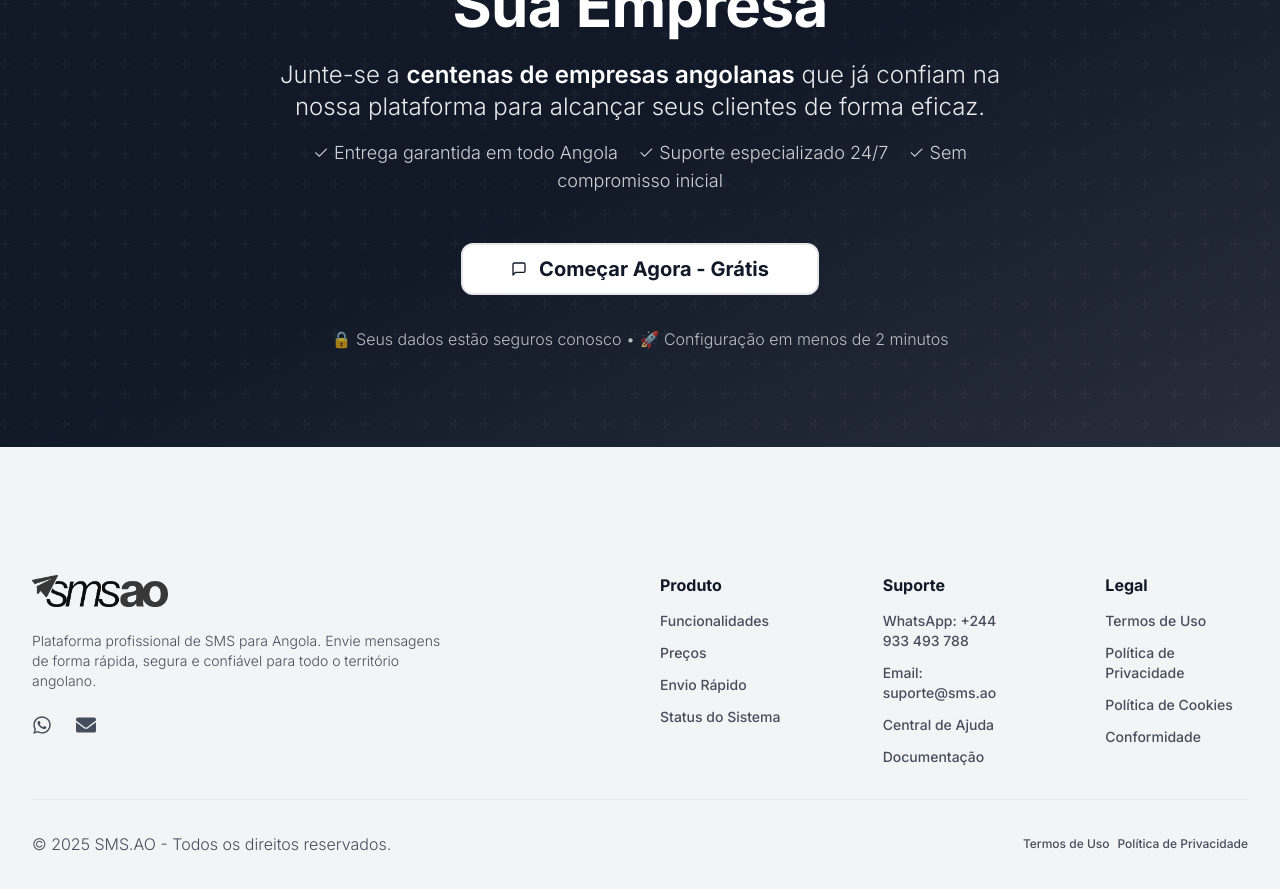
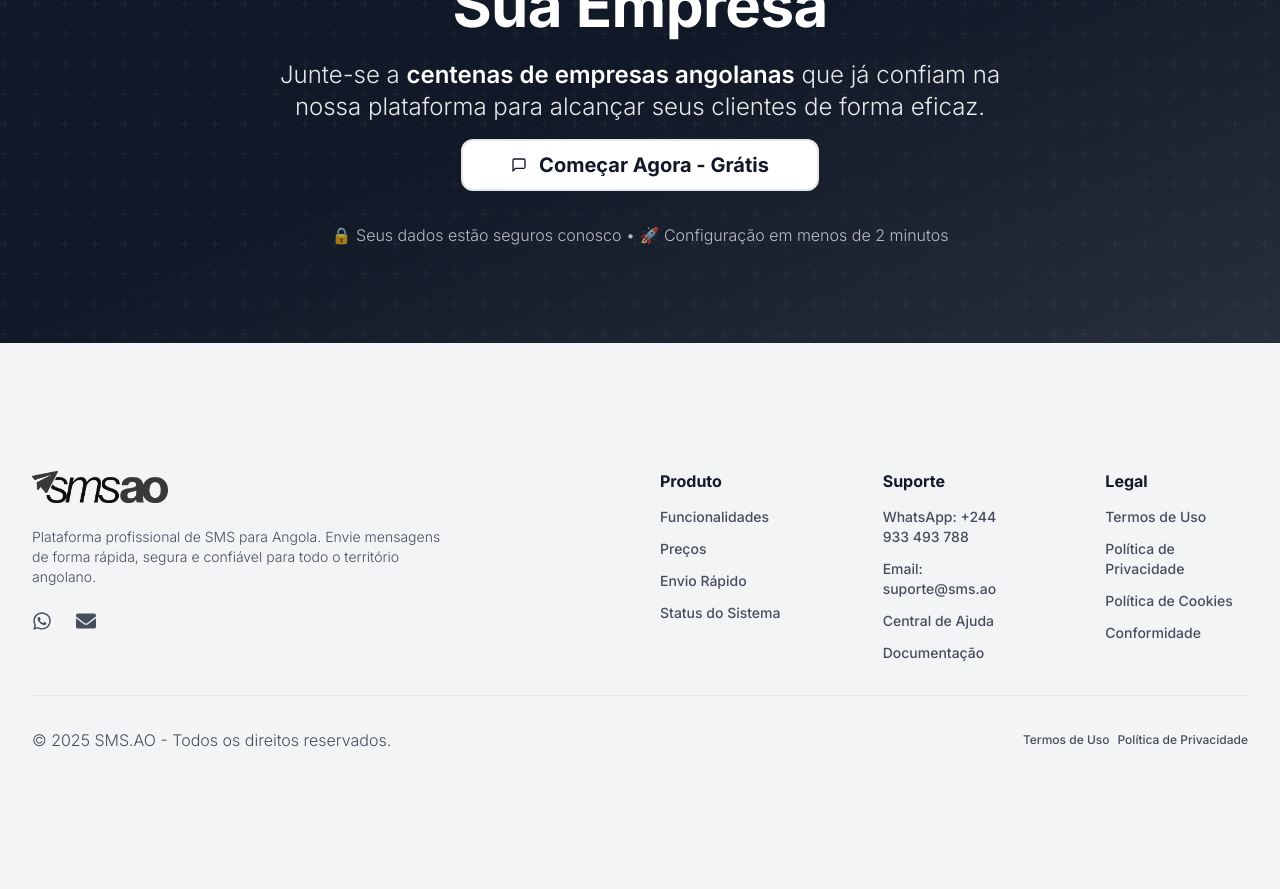
Before and after one commit to kiumaa/angola-sms-flow, a React (Vite) app: page / in a window 1280 px wide. Shown: the part 4200-5089 px from the top of the page. Built offline with nearby package versions, Linux system fonts and the light colour scheme; no server answers; the database is empty.

Commit message:
Remove extra text
Remove the text "✓ Entrega garantida em todo Angola ✓ Suporte especializado 24/7 ✓ Sem compromisso inicial" from the landing page.

```diff
--- a/src/pages/Landing.tsx
+++ b/src/pages/Landing.tsx
@@ -120,9 +120,6 @@ const Landing = () => {
             <p className="text-xl md:text-2xl mb-4 text-primary-foreground/90 max-w-3xl mx-auto leading-relaxed animate-fade-in">
               Junte-se a <span className="font-semibold text-primary-foreground">centenas de empresas angolanas</span> que já confiam na nossa plataforma para alcançar seus clientes de forma eficaz.
             </p>
-            <p className="text-lg mb-12 text-primary-foreground/80 max-w-2xl mx-auto animate-fade-in">
-              ✓ Entrega garantida em todo Angola &nbsp;&nbsp; ✓ Suporte especializado 24/7 &nbsp;&nbsp; ✓ Sem compromisso inicial
-            </p>
 
             <div className="flex flex-col sm:flex-row gap-6 justify-center items-center animate-scale-in">
               <Button asChild size="lg" className="text-xl px-12 py-6 font-bold bg-white text-primary border-2 border-white hover:bg-white/90 hover:scale-105 shadow-2xl hover:shadow-3xl transition-all duration-300 rounded-xl">
```
